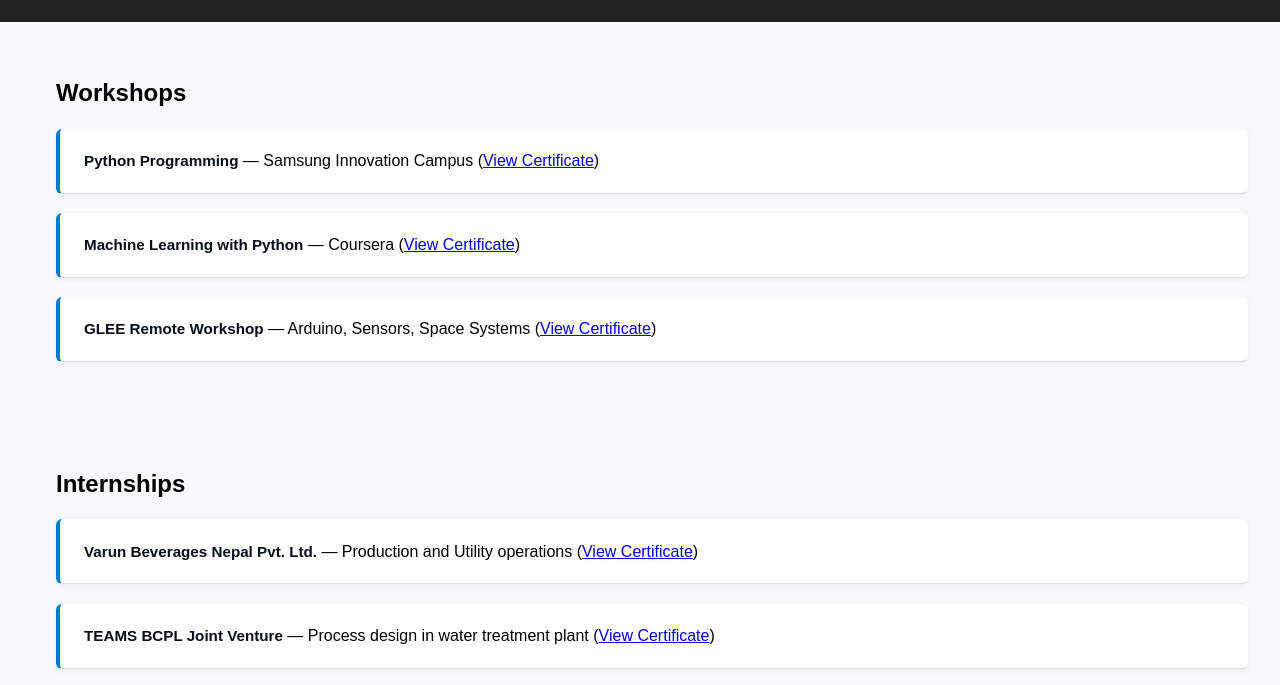
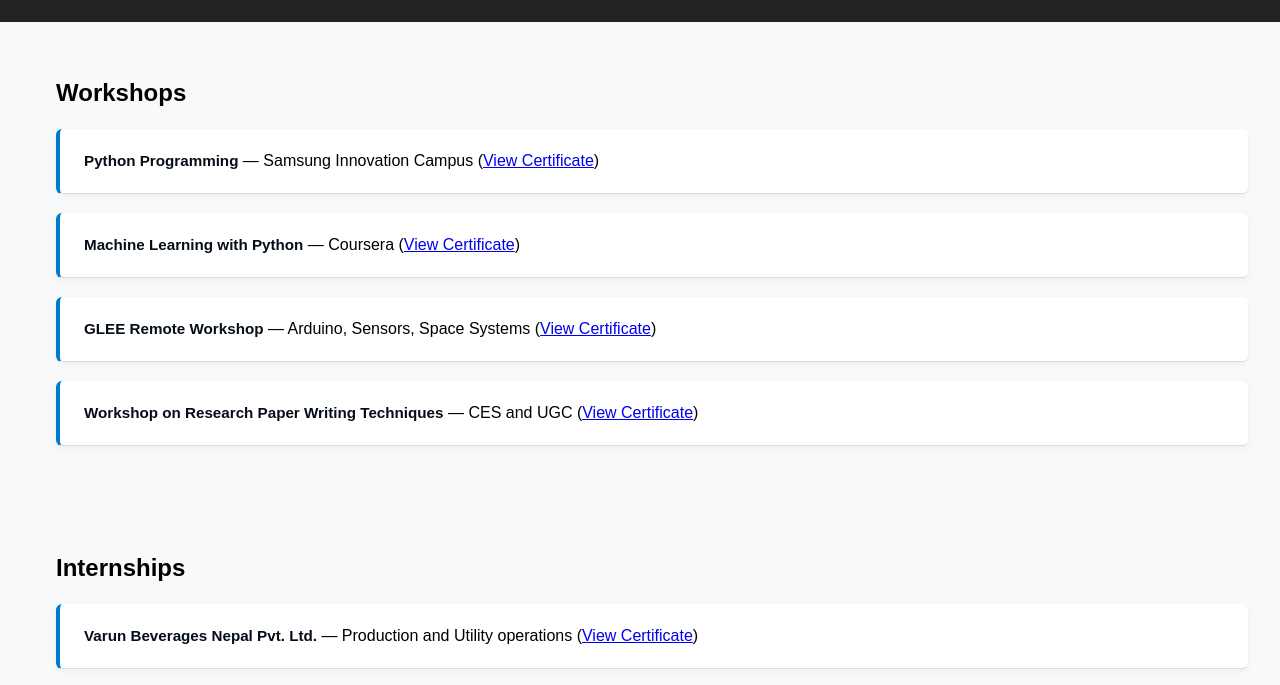
Before and after one commit to krish517/portfolio-website, a plain HTML site: page training-certifications.html in a window 1280 px wide. Shown: the part 93-778 px from the top of the page. Drawn offline with Linux system fonts and the light colour scheme.

Commit message:
Update training-certifications.html

```diff
--- a/training-certifications.html
+++ b/training-certifications.html
@@ -97,7 +97,18 @@
 
         </div>
             </div>
+         </div>
+            </div>
+        <div class="project" onclick="toggleDetails(this)">
+                <button class="details-button">
+                    <strong>Workshop on Research Paper Writing Techniques</strong>
+                </button> — CES and UGC (<a href="docs/research paper writing certificate .pdf">View Certificate</a>)
+            <div class="project-details">
+                <p>The workshop offered comprehensive insights into research methodology through the expertise of Nepal's prominent engineering researchers. I gained valuable knowledge about the practical application of statistical methods in research design and analysis. The session highlighted the critical importance of conducting authentic research motivated by genuine scientific inquiry rather than publication pressure. Key ethical principles governing responsible research conduct were thoroughly discussed. Additionally, I learned about the structural frameworks of various types of research articles and gained understanding of the publishing landscape across different academic journals.</p>
 
+
+        </div>
+            </div>
         </ul>
     </section>
 
```
